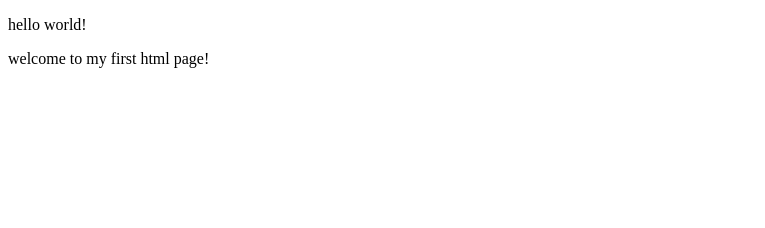
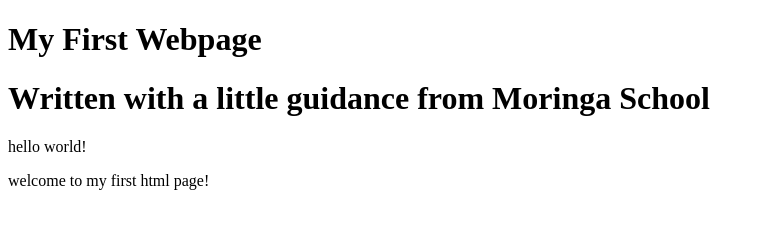
Before and after one commit to nicksysimple/my-firstwebpage, a plain HTML site: page my-firstwebpage.html in a window 1280 px wide. Shown: the whole page, without its empty margins (0-765 px from the left). Drawn offline with Linux system fonts and the light colour scheme.

Commit message:
add header block elements

```diff
--- a/my-firstwebpage.html
+++ b/my-firstwebpage.html
@@ -4,6 +4,9 @@
     <title>my first web page!></title>
   </head>
   <body>
+  <h1>My First Webpage</h2>
+  <h1>Written with a little guidance from Moringa School</h2>
+
     <p>hello world!</p>
     <p>welcome to my first html page!</p>
 </body>
```
